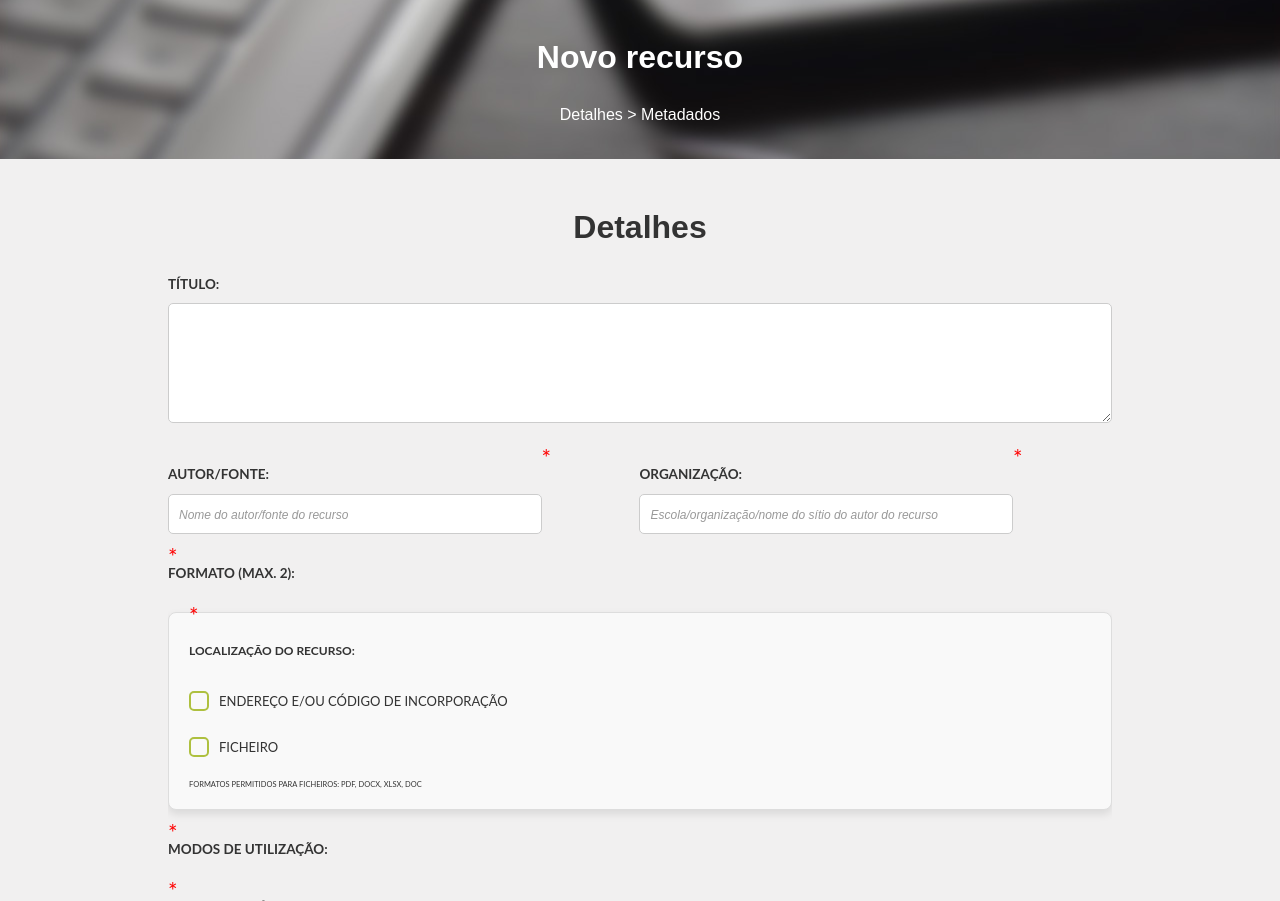
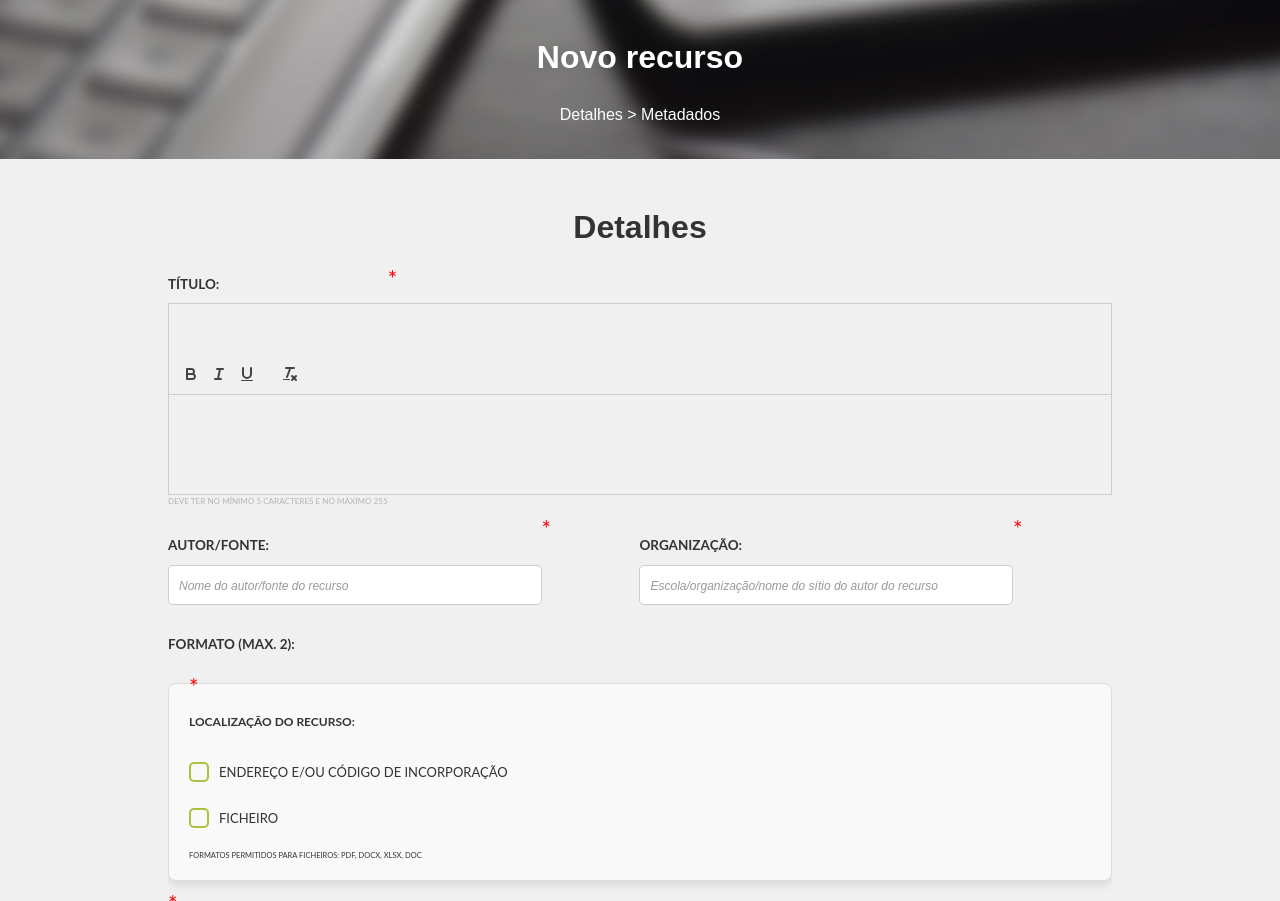
Before and after one commit to RafaelPereira014/reda, a Flask app: page /novorecurso in a window 1280 px wide. Shown: the part 162-1063 px from the top of the page. Run offline with Flask 2, Linux system fonts and the light colour scheme; data that the repository does not hold is empty; some libraries are stand-ins or nearby versions.

Commit message:
changes to the platform

```diff
--- a/templates/new_resource.html
+++ b/templates/new_resource.html
@@ -166,6 +166,10 @@
             display: block; /* Show elements when the 'show' class is applied */
         }
 
+        #titulo-editor-container .ql-editor {
+            text-transform: none; /* Ensure normal capitalization */
+        }
+
 
     </style>
 </head>
@@ -221,7 +225,10 @@
                 <h1>Detalhes</h1>
                 <div class="input-group required">
                     <h2>Título:</h2>
-                    <textarea id="titulo" name="titulo" rows="2" class="tinymce"></textarea>
+                    <div id="titulo-editor-container" style="height: 100px;"></div>
+                    <textarea id="titulo" name="titulo" style="display: none;" required></textarea>
+                    <div id="titulo-counter"></div>
+                    <small class="small-text">Deve ter no mínimo 5 caracteres e no máximo 255</small>
                 </div>
                 <div class="input-group-aut required">
                     <h2>Autor/fonte:</h2>
@@ -231,7 +238,7 @@
                     <h2>Organização:</h2>
                     <input type="text" id="organizacao" name="organizacao" placeholder="Escola/organização/nome do sítio do autor do recurso" required>
                 </div>
-                <div class="input-group-format required">
+                <div class="input-group-format ">
                     <h2>Formato (MAX. 2):</h2>
                     {% for formato in formatos %}
                         <input type="checkbox" id="formato{{ loop.index }}" name="formato" value="{{ formato }}" onchange="checkVideoAnimation(this)">
@@ -364,6 +371,32 @@
     </script>
 
     <script>
+
+        // Initialize Quill for Titulo
+        var tituloQuill = new Quill('#titulo-editor-container', {
+            theme: 'snow',
+            modules: {
+                toolbar: [
+                    ['bold', 'italic', 'underline'],
+                    ['clean']
+                ]
+            }
+        });
+
+        tituloQuill.on('text-change', function() {
+            document.getElementById('titulo').value = tituloQuill.root.innerHTML;
+            updateTituloCounter();
+        });
+
+        function updateTituloCounter() {
+            const maxLength = 1500;
+            const content = tituloQuill.getText().trim();
+            const currentLength = content.length;
+            const counterEle = document.getElementById('titulo-counter');
+            counterEle.innerHTML = `${currentLength}/${maxLength}`;
+        }
+
+
         var quill = new Quill('#editor-container', {
             theme: 'snow',
             modules: {
```
Also changed, not shown: static/files/resources/pnovo-recurso-na-strongemplataformaemstrongp/pnovo-recurso-na-strongemplataformaemstrongp_1505.jpg (added).
